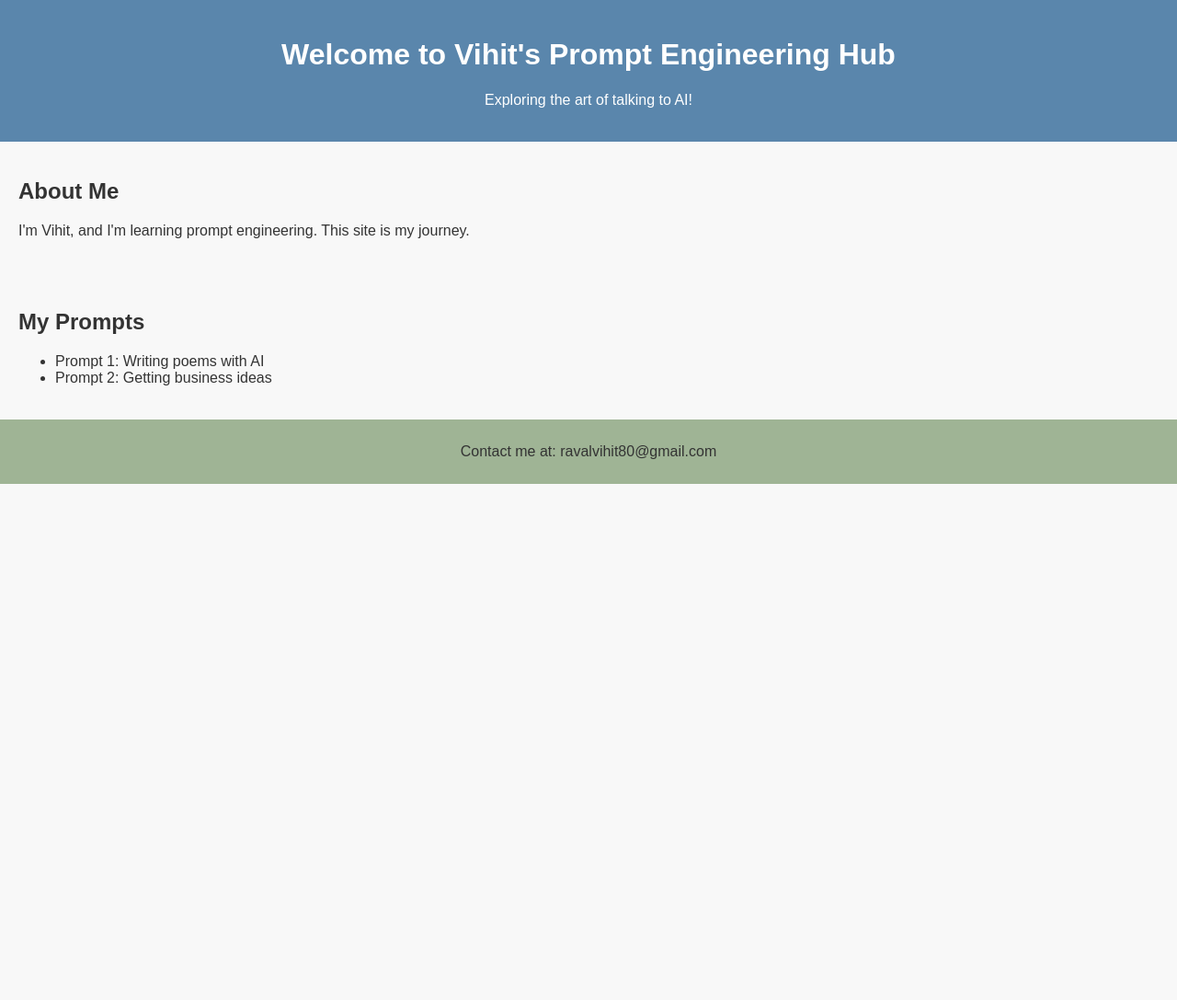
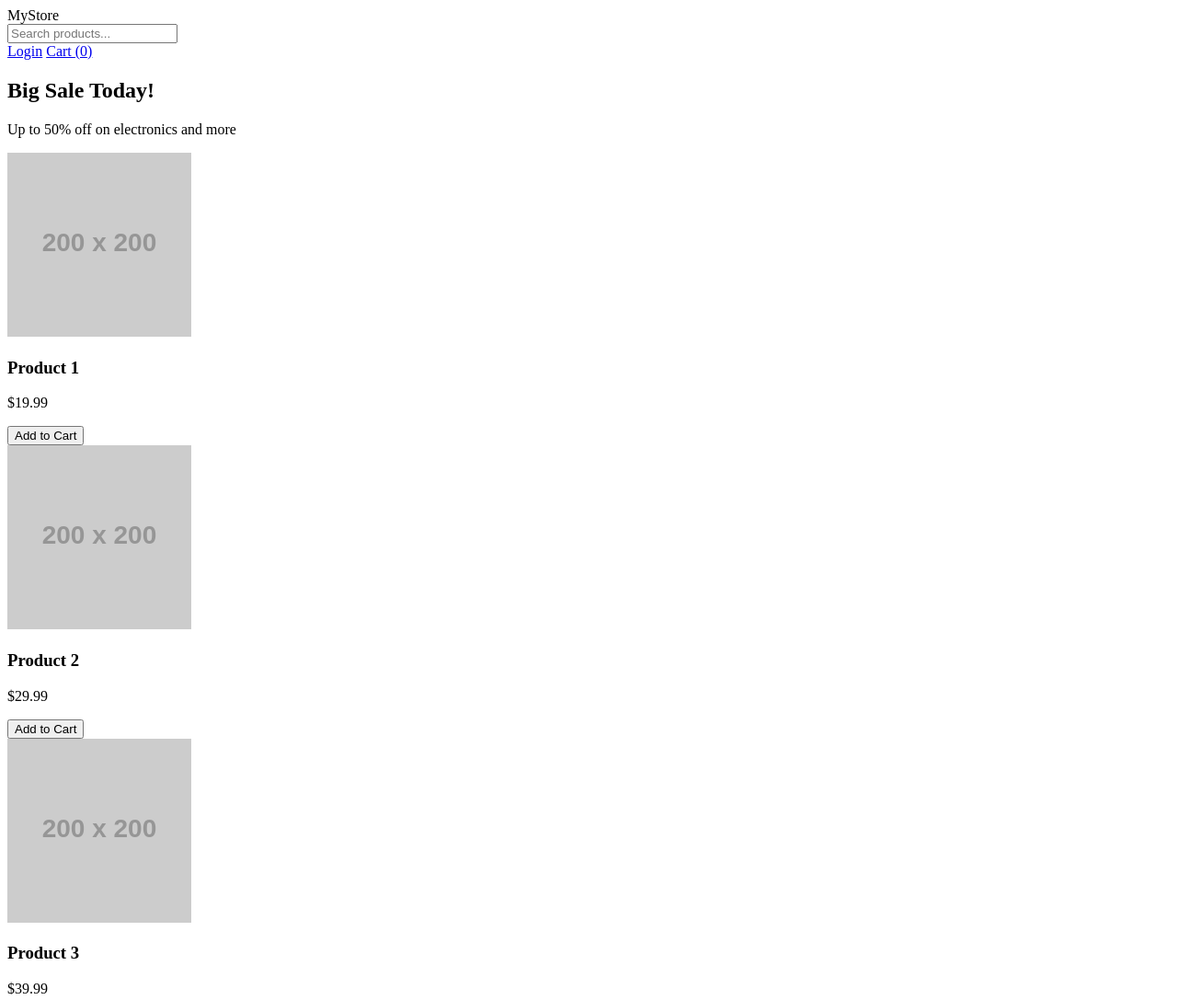
Before and after one commit to VihitRaval/Vihit-s-Website, a plain HTML site: page index.html in a window 1280 px wide. Shown: the top 1087 px of the page at 92% size. Before the commit the page ends 800 px from the top, so only its background shows below. Drawn offline with Linux system fonts and the light colour scheme; placeholder pictures from the web are drawn by us.

Commit message:
Update index.html

```diff
--- a/index.html
+++ b/index.html
@@ -1,31 +1,52 @@
 <!DOCTYPE html>
 <html lang="en">
 <head>
-    <meta charset="UTF-8">
-    <title>Vihit's Prompt Engineering Hub</title>
-    <link rel="stylesheet" href="style.css">
+  <meta charset="UTF-8" />
+  <meta name="viewport" content="width=device-width, initial-scale=1.0"/>
+  <title>MyStore - Simple Amazon Clone</title>
+  <link rel="stylesheet" href="styles.css" />
 </head>
 <body>
-    <header>
-        <h1>Welcome to Vihit's Prompt Engineering Hub</h1>
-        <p>Exploring the art of talking to AI!</p>
-    </header>
+  <header>
+    <div class="navbar">
+      <div class="logo">MyStore</div>
+      <input type="text" class="search-bar" placeholder="Search products..." />
+      <div class="nav-links">
+        <a href="#">Login</a>
+        <a href="#">Cart (0)</a>
+      </div>
+    </div>
+  </header>
 
-    <section>
-        <h2>About Me</h2>
-        <p>I'm Vihit, and I'm learning prompt engineering. This site is my journey.</p>
-    </section>
+  <section class="banner">
+    <h1>Big Sale Today!</h1>
+    <p>Up to 50% off on electronics and more</p>
+  </section>
 
-    <section>
-        <h2>My Prompts</h2>
-        <ul>
-            <li>Prompt 1: Writing poems with AI</li>
-            <li>Prompt 2: Getting business ideas</li>
-        </ul>
-    </section>
+  <main class="products">
+    <div class="product-card">
+      <img src="https://via.placeholder.com/200" alt="Product 1" />
+      <h3>Product 1</h3>
+      <p>$19.99</p>
+      <button>Add to Cart</button>
+    </div>
+    <div class="product-card">
+      <img src="https://via.placeholder.com/200" alt="Product 2" />
+      <h3>Product 2</h3>
+      <p>$29.99</p>
+      <button>Add to Cart</button>
+    </div>
+    <div class="product-card">
+      <img src="https://via.placeholder.com/200" alt="Product 3" />
+      <h3>Product 3</h3>
+      <p>$39.99</p>
+      <button>Add to Cart</button>
+    </div>
+    <!-- Add more products as needed -->
+  </main>
 
-    <footer>
-        <p>Contact me at: ravalvihit80@gmail.com</p>
-    </footer>
+  <footer>
+    <p>&copy; 2025 MyStore. All rights reserved.</p>
+  </footer>
 </body>
 </html>
```
